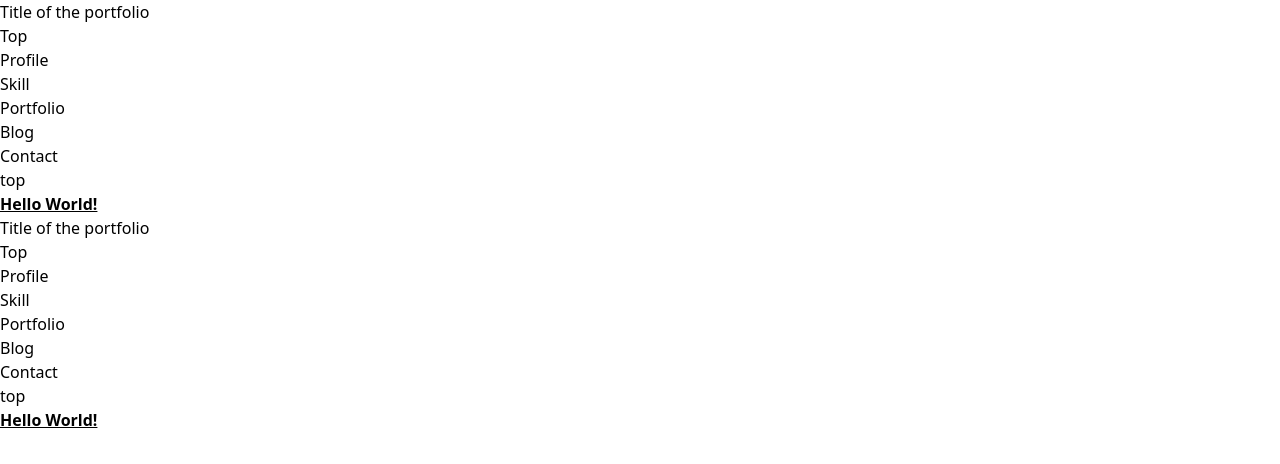
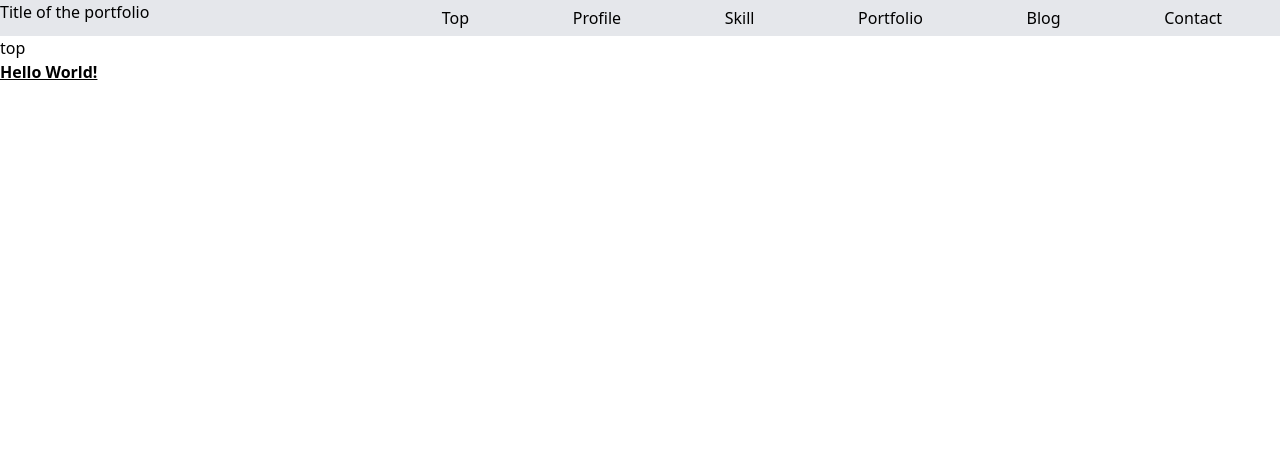
Before and after one commit to zaki-chan/my-portfolio, a React app: page / in a window 1280 px wide. Shown: the top 464 px of the page. Built offline with nearby package versions, Linux system fonts and the light colour scheme; the HTML template or start-up script is replaced by a standard one.

Commit message:
[update] make navbar flexible
add css for class menu and adapt flex box

```diff
--- a/src/components/Header.tsx
+++ b/src/components/Header.tsx
@@ -1,11 +1,13 @@
 import React from 'react'
 import { BrowserRouter, Route, Routes, Link } from 'react-router-dom'
 
+import "../styles/index.css";
+
 const Header = () => {
   return (
-    <div className='header'>
-      <h1>Title of the portfolio</h1>
-      <nav className="menu">
+    <div className='header flex bg-gray-200'>
+      <h1 className='w-[30%]'>Title of the portfolio</h1>
+      <nav className="w-[70%] menu">
         <ul>
           <li><Link to='/'>Top</Link></li>
           <li><Link to='/profile'>Profile</Link></li>
--- a/src/pages/index.tsx
+++ b/src/pages/index.tsx
@@ -14,9 +14,6 @@ root.render(
         <BrowserRouter>
             <App />
         </BrowserRouter>
-        <BrowserRouter>
-            <App />
-        </BrowserRouter>
     </React.StrictMode>
 )
 // ReactDOM.render(<App />, document.getElementById('root'));
--- a/src/styles/index.css
+++ b/src/styles/index.css
@@ -1,3 +1,12 @@
 @import "tailwindcss/base";
 @import "tailwindcss/components";
 @import "tailwindcss/utilities";
+
+.menu ul{
+    display:flex;
+    flex-flow: row;
+    justify-content: space-around;
+    margin: 0;
+    padding: 6px;
+    list-style-type: none;
+}
```
